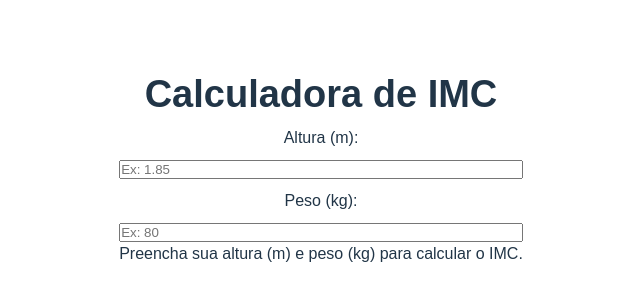
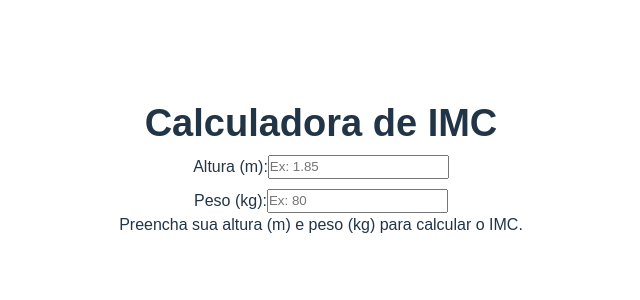
Before and after one commit to jawc-05/reactTest, a React (Vite) app: page / in a window 1280 px wide. Shown: the part 230-530 px from the top of the page, without its empty margins (319-959 px from the left). Built offline with nearby package versions, Linux system fonts and the light colour scheme.

Commit message:
style: applied style in the formItem

```diff
--- a/src/components/Form/Form.module.css
+++ b/src/components/Form/Form.module.css
@@ -1,5 +1,5 @@
 .formItem{
-    display: grid;
-    gap: 10px;
+    display: flex;
+    justify-content: center;
     margin-top: 10px;
 }
```
